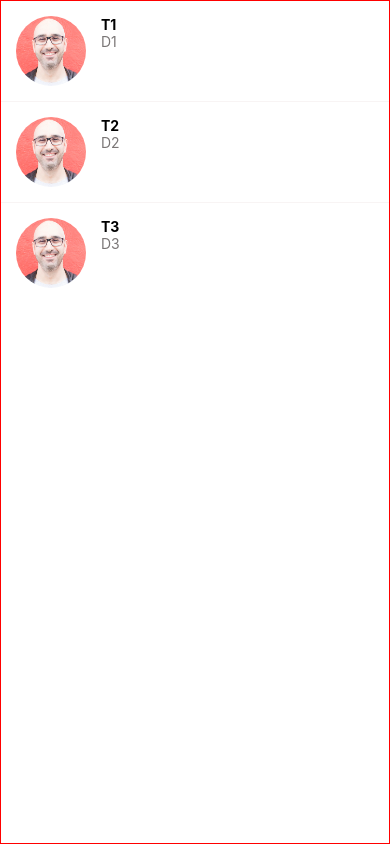
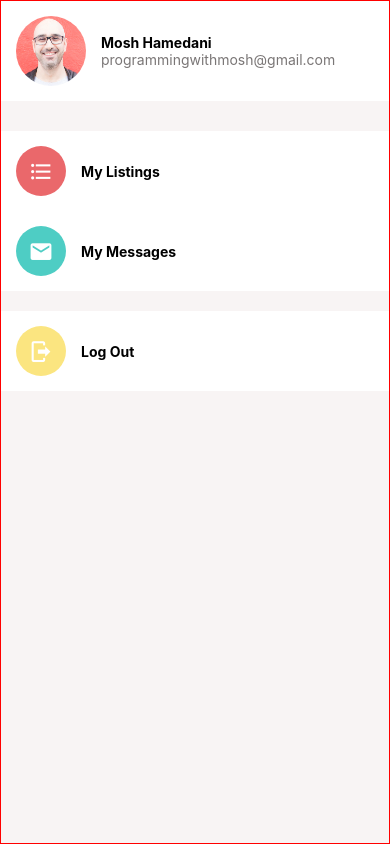
Before and after one commit to vihong/burger-app-mobile, a React Native app: screen / in a window 390 px wide. Built offline with nearby package versions, Linux system fonts and the light colour scheme.

Commit message:
✨ F05 : ACCOUNT > Create AccountScreen

```diff
--- a/App.tsx
+++ b/App.tsx
@@ -5,11 +5,12 @@ import MessagesScreen from "./src/components/screens/MessagesScreen"
 import ProductScreen from "./src/components/screens/ProductScreen"
 import ViewImageScreen from "./src/components/screens/ViewImageScreen"
 import WelcomeScreen from "./src/components/screens/WelcomeScreen"
+import AccountScreen from "./src/components/screens/AccountScreen"
 
 export default function App() {
   return (
     <GestureHandlerRootView>
-      <MessagesScreen />
+      <AccountScreen />
     </GestureHandlerRootView>
   )
 }
--- a/src/components/designSystem/atoms/Icon.tsx
+++ b/src/components/designSystem/atoms/Icon.tsx
@@ -1,15 +1,37 @@
 import React from "react"
 import { MaterialCommunityIcons } from "@expo/vector-icons"
-import { OpaqueColorValue } from "react-native"
+import { OpaqueColorValue, StyleSheet, View } from "react-native"
+import { theme } from "../../../style/theme"
 
 type MaterialCommunityIconName = keyof typeof MaterialCommunityIcons.glyphMap
 
-type IconProps = {
+export type IconProps = {
   name: MaterialCommunityIconName
   size?: number
+  backgroundColor?: string | OpaqueColorValue
   color?: string | OpaqueColorValue
 }
 
-export default function Icon({ name, size = 24, color }: IconProps) {
-  return <MaterialCommunityIcons name={name} size={size} color={color} />
+export default function Icon({
+  name,
+  size = 24,
+  color = theme.colors.white,
+  backgroundColor = theme.colors.black,
+}: IconProps) {
+  const styles = StyleSheet.create({
+    iconContainerStyle: {
+      height: size,
+      width: size,
+      borderRadius: size / 2,
+      backgroundColor: backgroundColor,
+      justifyContent: "center",
+      alignItems: "center",
+    },
+  })
+
+  return (
+    <View style={styles.iconContainerStyle}>
+      <MaterialCommunityIcons name={name} size={size / 2} color={color} />
+    </View>
+  )
 }
--- a/src/components/designSystem/atoms/Screen.tsx
+++ b/src/components/designSystem/atoms/Screen.tsx
@@ -1,20 +1,21 @@
 import React from "react"
-import { SafeAreaView, StyleSheet, ViewProps } from "react-native"
+import { SafeAreaView, StyleProp, StyleSheet, ViewProps, ViewStyle } from "react-native"
 import { getStatusBarCurrentHeight } from "../../../constants/statusBar"
+import { theme } from "../../../style/theme"
 
 type ScreenProps = {
   children: React.ReactNode
+  style?: StyleProp<ViewStyle>
 } & ViewProps
 
-export default function Screen({ children }: ScreenProps) {
-  return <SafeAreaView style={styles.messagesScreen}>{children}</SafeAreaView>
+export default function Screen({ children, style }: ScreenProps) {
+  return <SafeAreaView style={[styles.screen, style]}>{children}</SafeAreaView>
 }
 
 const styles = StyleSheet.create({
-  messagesScreen: {
-    borderWidth: 1,
-    borderColor: "red",
+  screen: {
     flex: 1,
     paddingTop: getStatusBarCurrentHeight(),
+    backgroundColor: theme.colors.grey,
   },
 })
--- a/src/components/designSystem/molecules/ListItem.tsx
+++ b/src/components/designSystem/molecules/ListItem.tsx
@@ -3,22 +3,28 @@ import {
   GestureResponderEvent,
   Image,
   ImageSourcePropType,
+  StyleProp,
   StyleSheet,
   TouchableHighlight,
   View,
+  ViewProps,
+  ViewStyle,
 } from "react-native"
 import Text from "../atoms/Text"
 import { theme } from "../../../style/theme"
 import Swipeable from "react-native-gesture-handler/Swipeable"
 import { RenderRightActionsType } from "../../../types/ListItem"
+import { IconProps } from "../atoms/Icon"
 
 type ListItemProps = {
   title: string
-  subtitle: string
-  imageSource: ImageSourcePropType
+  subtitle?: string
+  imageSource?: ImageSourcePropType
   onPress?: (event: GestureResponderEvent) => void
   renderRightActions?: RenderRightActionsType
-}
+  Icon?: React.ReactElement<IconProps>
+  style?: StyleProp<ViewStyle>
+} & ViewProps
 
 export default function ListItem({
   title,
@@ -26,15 +32,18 @@ export default function ListItem({
   imageSource,
   onPress,
   renderRightActions,
+  Icon,
+  style,
 }: ListItemProps) {
   return (
     <Swipeable renderRightActions={renderRightActions}>
       <TouchableHighlight underlayColor={theme.colors.greyLight} onPress={onPress}>
-        <View style={styles.ListItem}>
-          <Image style={styles.profileImage} source={imageSource} />
+        <View style={[styles.listItem, style]}>
+          {Icon && <View style={styles.iconContainer}>{Icon}</View>}
+          {imageSource && <Image style={styles.profileImage} source={imageSource} />}
           <View style={styles.profileInfo}>
             <Text style={styles.title}>{title}</Text>
-            <Text style={styles.subtitle}>{subtitle}</Text>
+            {subtitle && <Text style={styles.subtitle}>{subtitle}</Text>}
           </View>
         </View>
       </TouchableHighlight>
@@ -43,19 +52,25 @@ export default function ListItem({
 }
 
 const styles = StyleSheet.create({
-  ListItem: {
+  listItem: {
     flexDirection: "row",
     padding: 15,
+    backgroundColor: theme.colors.white,
   },
   profileImage: {
     borderColor: "purple",
     height: 70,
     width: 70,
     borderRadius: 40,
-    marginRight: 15,
+  },
+  iconContainer: {
+    justifyContent: "center",
+    alignItems: "center",
   },
   profileInfo: {
     width: "100%",
+    marginLeft: 15,
+    justifyContent: "center",
   },
   title: {
     fontWeight: theme.weights.bold,
--- /dev/null
+++ b/src/components/screens/AccountScreen.tsx
@@ -0,0 +1,64 @@
+import React from "react"
+import { FlatList, StyleSheet, View } from "react-native"
+import ListItem from "../designSystem/molecules/ListItem"
+import Screen from "../designSystem/atoms/Screen"
+import Icon from "../designSystem/atoms/Icon"
+import { theme } from "../../style/theme"
+
+const accountOptions = [
+  {
+    id: 1,
+    label: "My Listings",
+    Icon: <Icon name="format-list-bulleted" size={50} backgroundColor={theme.colors.tomato} />,
+  },
+  {
+    id: 2,
+    label: "My Messages",
+    Icon: <Icon name="email" size={50} backgroundColor={theme.colors.secondary} />,
+  },
+]
+
+export default function AccountScreen() {
+  return (
+    <Screen style={styles.accountScreen}>
+      <ListItem
+        title="Mosh Hamedani"
+        subtitle="programmingwithmosh@gmail.com"
+        imageSource={require("../../assets/mosh.jpg")}
+        style={styles.profileItem}
+      />
+      <View style={styles.menuOptions}>
+        <FlatList
+          data={accountOptions}
+          renderItem={({ item: accountOption }) => (
+            <ListItem
+              title={accountOption.label}
+              Icon={accountOption.Icon}
+              style={styles.profileItem}
+            />
+          )}
+        />
+      </View>
+      <ListItem
+        title={"Log Out"}
+        Icon={<Icon name="logout" size={50} backgroundColor={theme.colors.yellow} />}
+        style={styles.logout}
+      />
+    </Screen>
+  )
+}
+
+const styles = StyleSheet.create({
+  accountScreen: {
+    borderWidth: 1,
+    borderColor: "red",
+    flex: 1,
+  },
+  profileItem: {},
+  menuOptions: {
+    marginTop: 30,
+  },
+  logout: {
+    marginTop: 20,
+  },
+})
--- a/src/components/screens/MessagesScreen.tsx
+++ b/src/components/screens/MessagesScreen.tsx
@@ -8,9 +8,24 @@ import { Message } from "../../types/Message"
 import { deepClone } from "../../utils/typescript"
 
 const fakeMessages: Message[] = [
-  { id: 1, title: "T1", subtitle: "D1", image: require("../../assets/mosh.jpg") },
-  { id: 2, title: "T2", subtitle: "D2", image: require("../../assets/mosh.jpg") },
-  { id: 3, title: "T3", subtitle: "D3", image: require("../../assets/mosh.jpg") },
+  {
+    id: 1,
+    title: "Mosh",
+    subtitle: "Au jardin des Tuileries",
+    image: require("../../assets/mosh.jpg"),
+  },
+  {
+    id: 2,
+    title: "Mosh",
+    subtitle: "Chercheur de problèmes professionnel",
+    image: require("../../assets/mosh.jpg"),
+  },
+  {
+    id: 3,
+    title: "Mosh",
+    subtitle: "Beau gosse des ténèbres",
+    image: require("../../assets/mosh.jpg"),
+  },
 ]
 
 export default function MessagesScreen() {
@@ -26,7 +41,7 @@ export default function MessagesScreen() {
   const handleRefreshMessages = () => {
     setIsRefreshing(true)
     setTimeout(() => {
-      setMessages([{ id: 2, title: "T2", subtitle: "D2", image: require("../../assets/mosh.jpg") }])
+      setMessages([fakeMessages[1]])
       setIsRefreshing(false)
     }, 2000)
   }
--- a/src/style/theme.ts
+++ b/src/style/theme.ts
@@ -5,10 +5,12 @@ const colors = {
   danger: "#ff5252",
   secondary: "#4ecdc4",
   black: "#000",
-  white: "#FFF",
+  white: "#fff",
   grey: "#f8f4f4",
   greyDark: "#7a7676",
   greyLight: "#f8f4f4",
+  yellow: "#fbe580",
+  tomato: "#ea686b",
 }
 
 const fonts: Fonts = {
```
